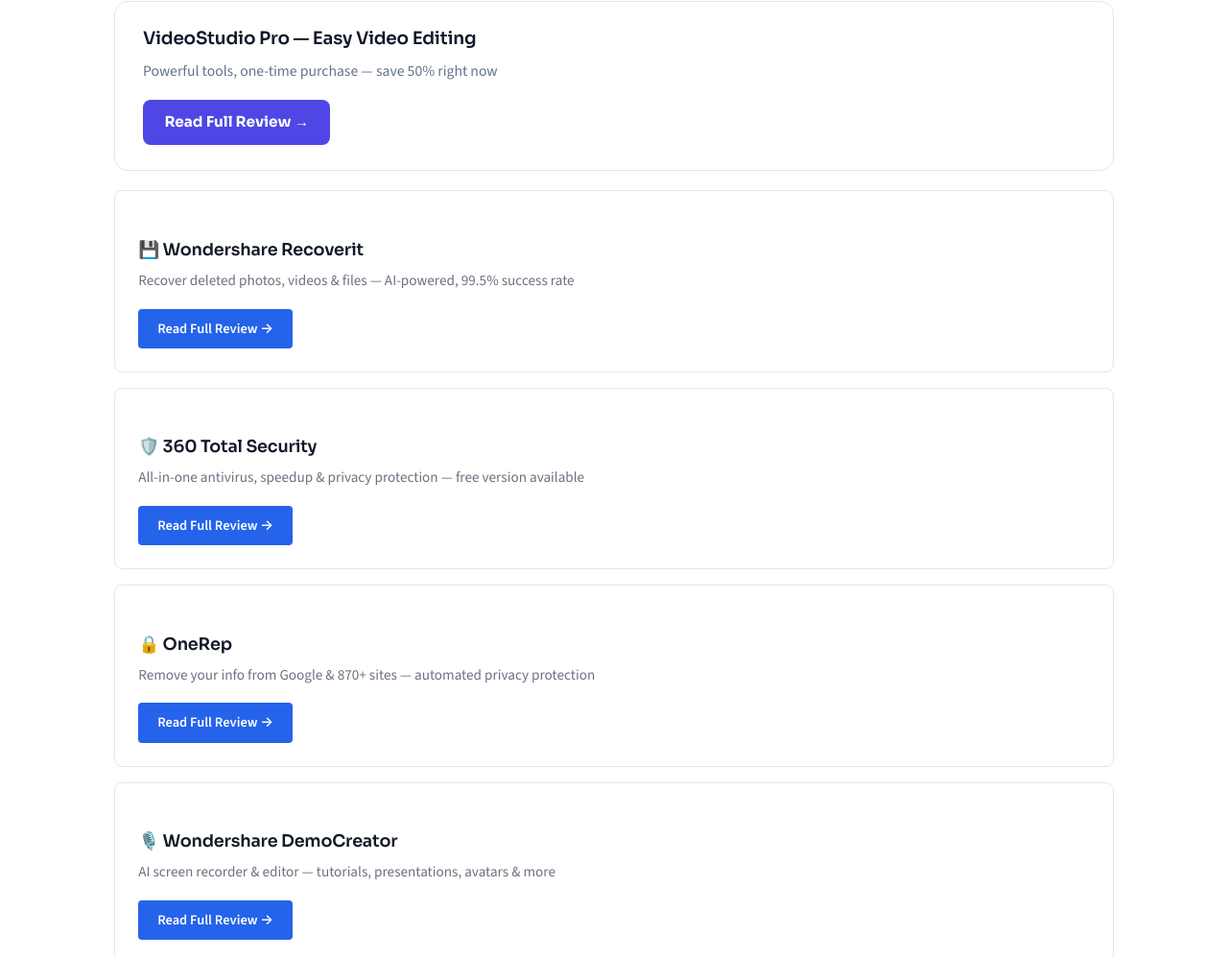
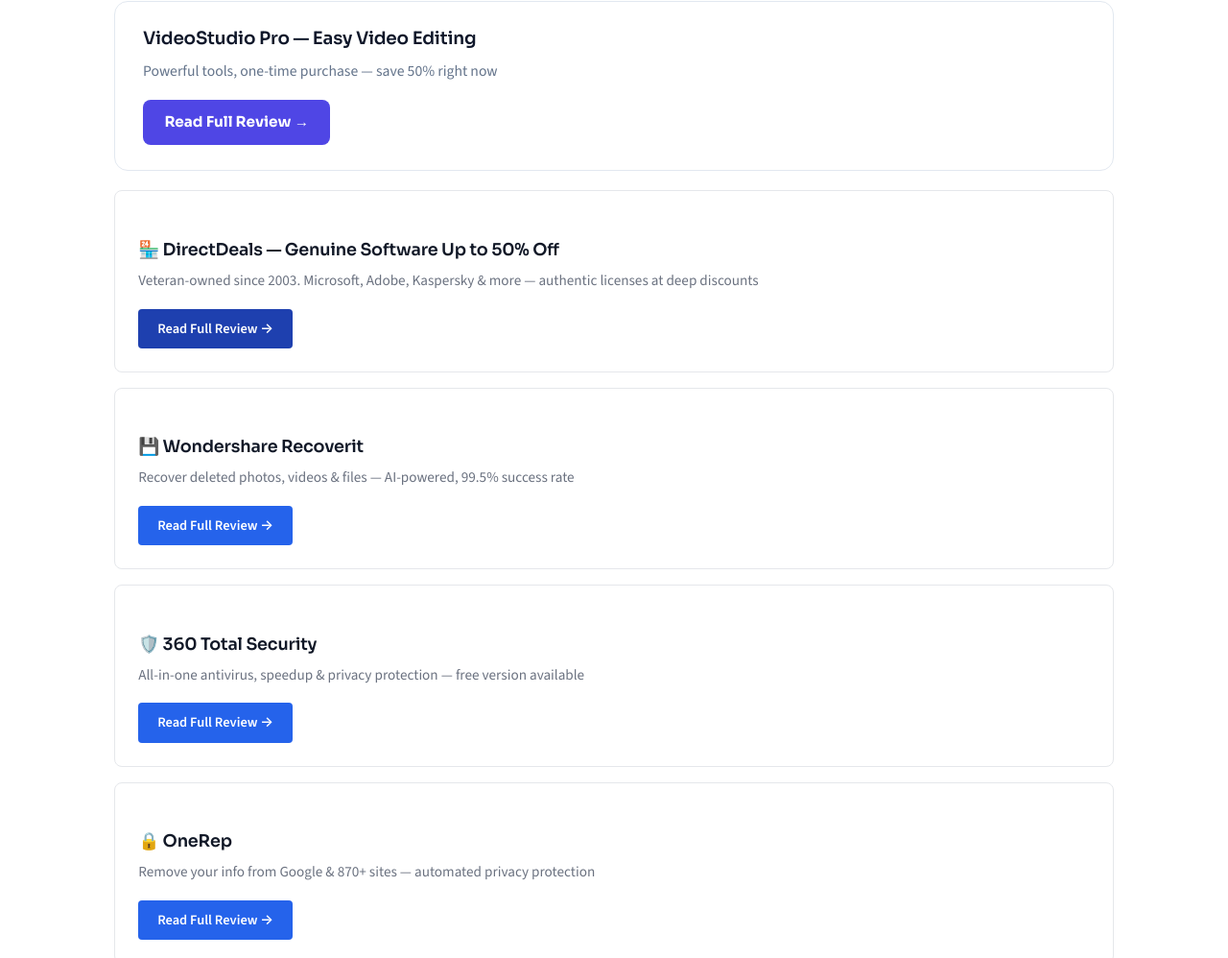
Before and after one commit to Mohammedbrd/besttechtoolshub.github.io, a plain HTML site: page reviews.html in a window 1280 px wide. Shown: the part 920-1918 px from the top of the page at 96% size. Drawn offline with nearby package versions, Linux system fonts and the light colour scheme.

Commit message:
Add DirectDeals review section to reviews.html

```diff
--- a/reviews.html
+++ b/reviews.html
@@ -207,6 +207,12 @@ code{background:#f1f5f9;padding:.15rem .4rem;border-radius:5px;font-size:.9em}
   <p>Powerful tools, one-time purchase — save 50% right now</p>
   <a href="videostudio-review.html" class="btn">Read Full Review →</a>
 </div>
+      <div style="background:#fff; border-radius:8px; padding:1.5rem; margin:1rem 0; border:1px solid #e5e7eb;">
+    <h3 style="font-size:1.1rem; color:#111827; margin-bottom:0.5rem;">🏪 DirectDeals — Genuine Software Up to 50% Off</h3>
+    <p style="color:#6b7280; font-size:0.95rem; margin-bottom:1rem;">Veteran-owned since 2003. Microsoft, Adobe, Kaspersky & more — authentic licenses at deep discounts</p>
+    <a href="directdeals-review.html" style="display:inline-block; background:#1e40af; color:#fff; padding:0.5rem 1.25rem; border-radius:4px; text-decoration:none; font-weight:600; font-size:0.9rem;">Read Full Review →</a>
+</div>
+
         <div style="background:#fff; border-radius:8px; padding:1.5rem; margin:1rem 0; border:1px solid #e5e7eb;">
     <h3 style="font-size:1.1rem; color:#111827; margin-bottom:0.5rem;">💾 Wondershare Recoverit</h3>
     <p style="color:#6b7280; font-size:0.95rem; margin-bottom:1rem;">Recover deleted photos, videos & files — AI-powered, 99.5% success rate</p>
```
